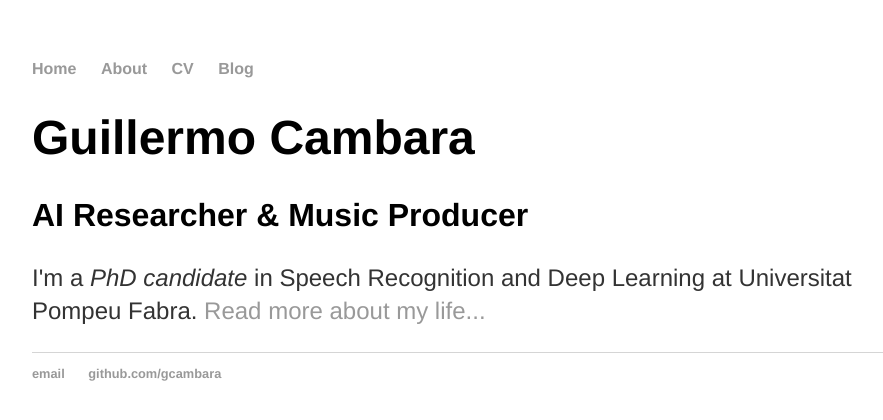
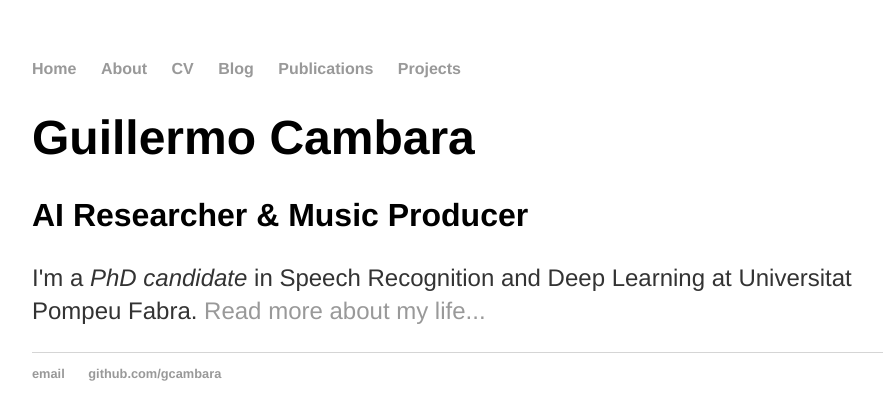
Before and after one commit to gcambara/gcambara.github.io, a Jekyll site: the page built from index.html, in a window 1280 px wide. Shown: the top 420 px of the page, without its empty margins (160-1043 px from the left). Built offline with Jekyll 4.4.1, drawn with Linux system fonts in a browser that asks for light colours.

Commit message:
Update default.html

```diff
--- a/_layouts/default.html
+++ b/_layouts/default.html
@@ -12,6 +12,8 @@
 		        	<li><a href="/about">About</a></li>
 	        		<li><a href="/cv">CV</a></li>
 	        		<li><a href="/blog">Blog</a></li>
+				<li><a href="/publications">Publications</a></li>
+				<li><a href="/projects">Projects</a></li>
 	    		</ul>
 			</nav>
 			<div class="container">
```
